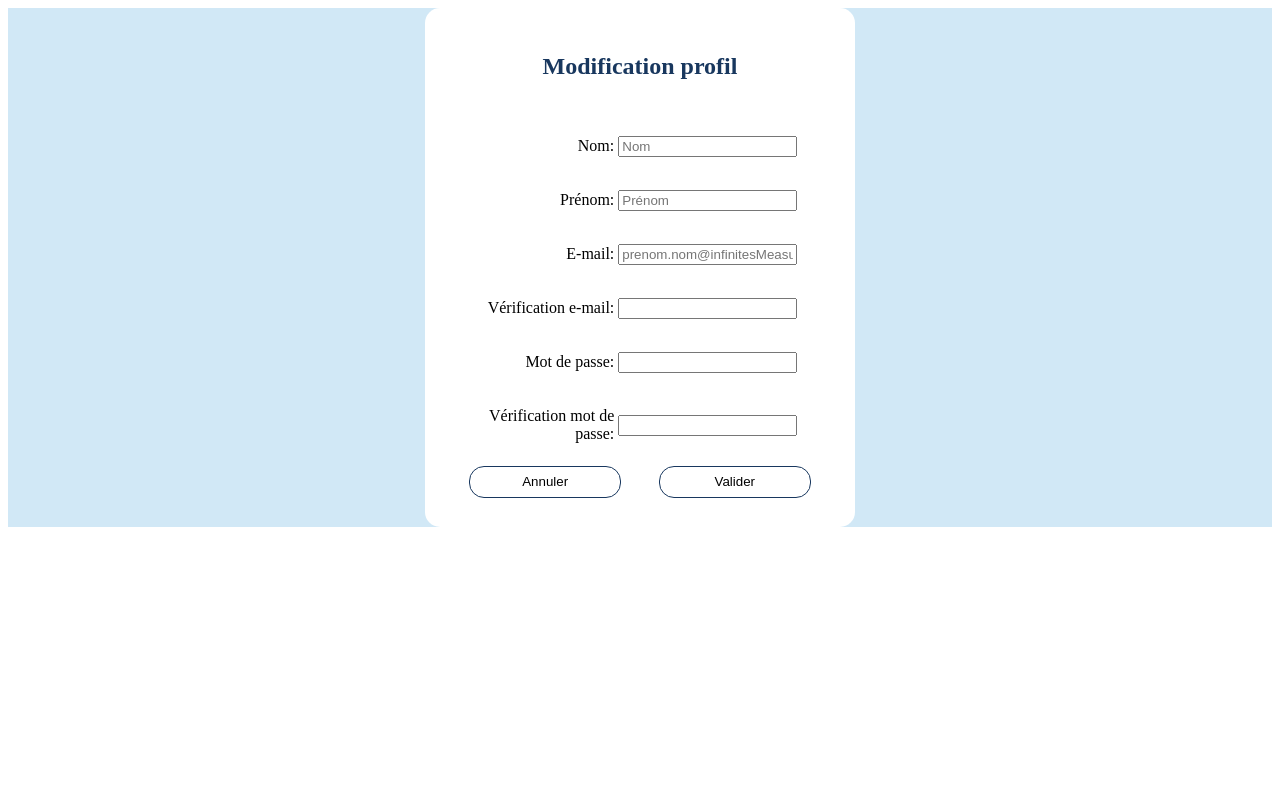
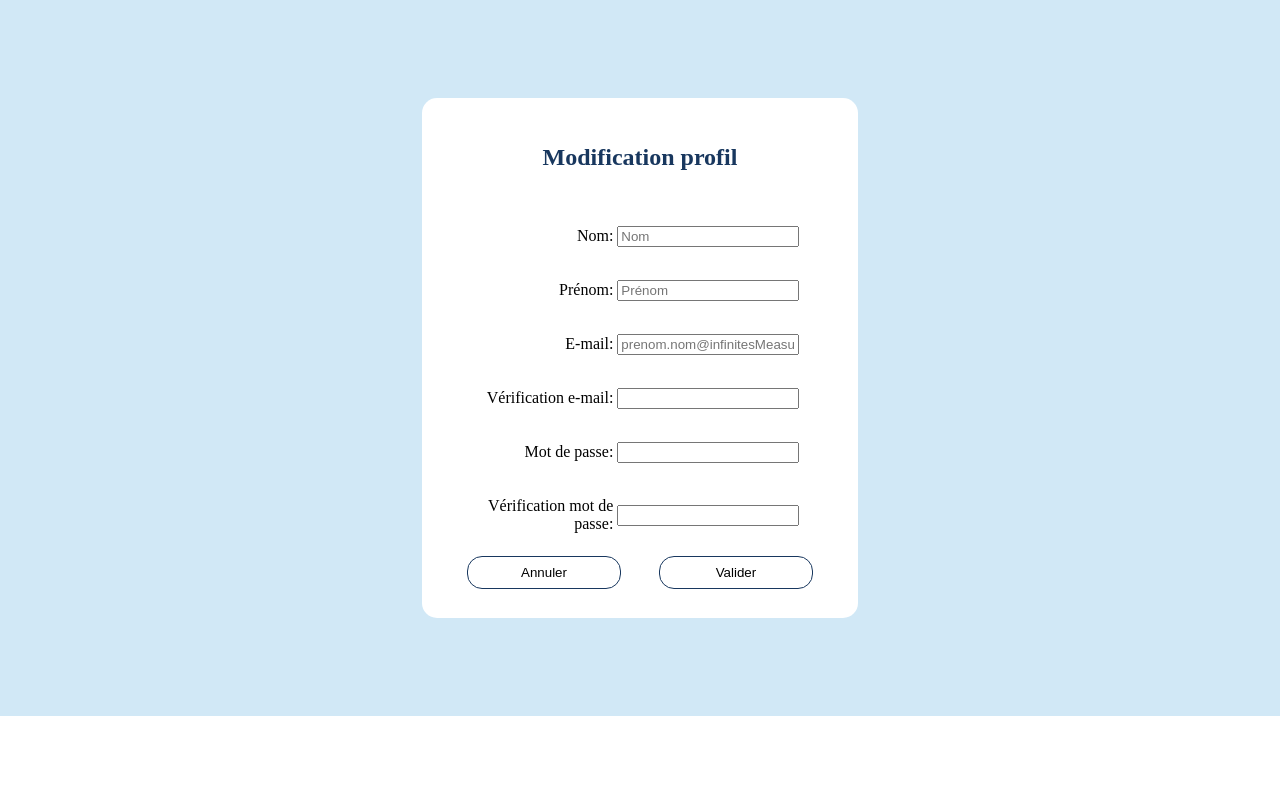
Before and after one commit to Dragonink/ISEP_A1-APP, a PHP site: page /modifAdmin.html in a window 1280 px wide. Run offline with PHP 8.4, Linux system fonts and the light colour scheme.

Commit message:
Début mise a jour profil
Co-authored-by: chiaralcs <chiara.cathia.lucas@gmail.com>
Signed-off-by: axma1503 <axellemartin15031999@gmail.com>

```diff
--- a/models/connexionSQL.php
+++ b/models/connexionSQL.php
@@ -1,2 +1,2 @@
 <?php
-$db = new PDO("mysql:host=localhost;dbname=infinite_measures", "root", require(".SQLpass"));
+$db = new PDO("mysql:host=localhost;dbname=infinite_measures", "root", "Alola1503!");
--- a/views/css/admin.css
+++ b/views/css/admin.css
@@ -7,6 +7,13 @@
 }
 
 /* admin */
+
+body, html {
+    width: 100vw;
+    height: 100vh;
+	margin: 0;
+    background-color: none;
+}
 
 button {
     display: block;
@@ -48,8 +55,9 @@ button {
 }
 
 #affichageAdmin {
-    width: 90%;
-    padding:0px;
+    width: 88vw;
+    height:90vh;
+    padding: 0px;
 }
 
 #affichageAdmin .choix {
--- a/views/modifAdmin.html
+++ b/views/modifAdmin.html
@@ -1,9 +1,8 @@
 <!DOCTYPE html>
-<meta charset="UTF-8">
 <html>
 
 <head>
-
+    <meta charset="UTF-8">
     <!-- JS -->
     <script src="../js/code.js"></script>
     <script src="../js/admin.js"></script>
@@ -16,7 +15,6 @@
 </head>
 
 <body>
-    <header id="navHeader"></header>
     <section id="contenuAdmin">
         <form class="modificationProfil">
             <h2>Modification profil</h2></br>
```
